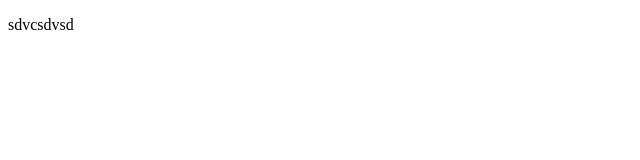
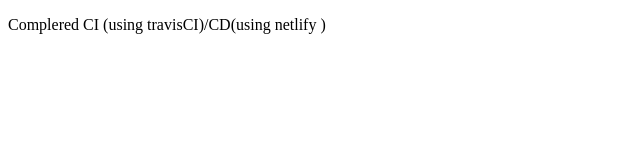
Before and after one commit to priszz/testConfig, a website: page public/index.html in a window 1280 px wide. Shown: the whole page, without its empty margins (0-640 px from the left). Drawn offline with Linux system fonts and the light colour scheme.

Commit message:
Completed CI/Cd Changes in html too

```diff
--- a/public/index.html
+++ b/public/index.html
@@ -19,7 +19,7 @@
     <!--[if lt IE 7]>
             <p class="browsehappy">You are using an <strong>outdated</strong> browser. Please <a href="#">upgrade your browser</a> to improve your experience.</p>
         <![endif]-->
-    <p>sdvcsdvsd</p>
+    <p>Complered CI (using travisCI)/CD(using netlify )</p>
     <!-- <script src="" async defer></script> -->
 </body>
 
```
